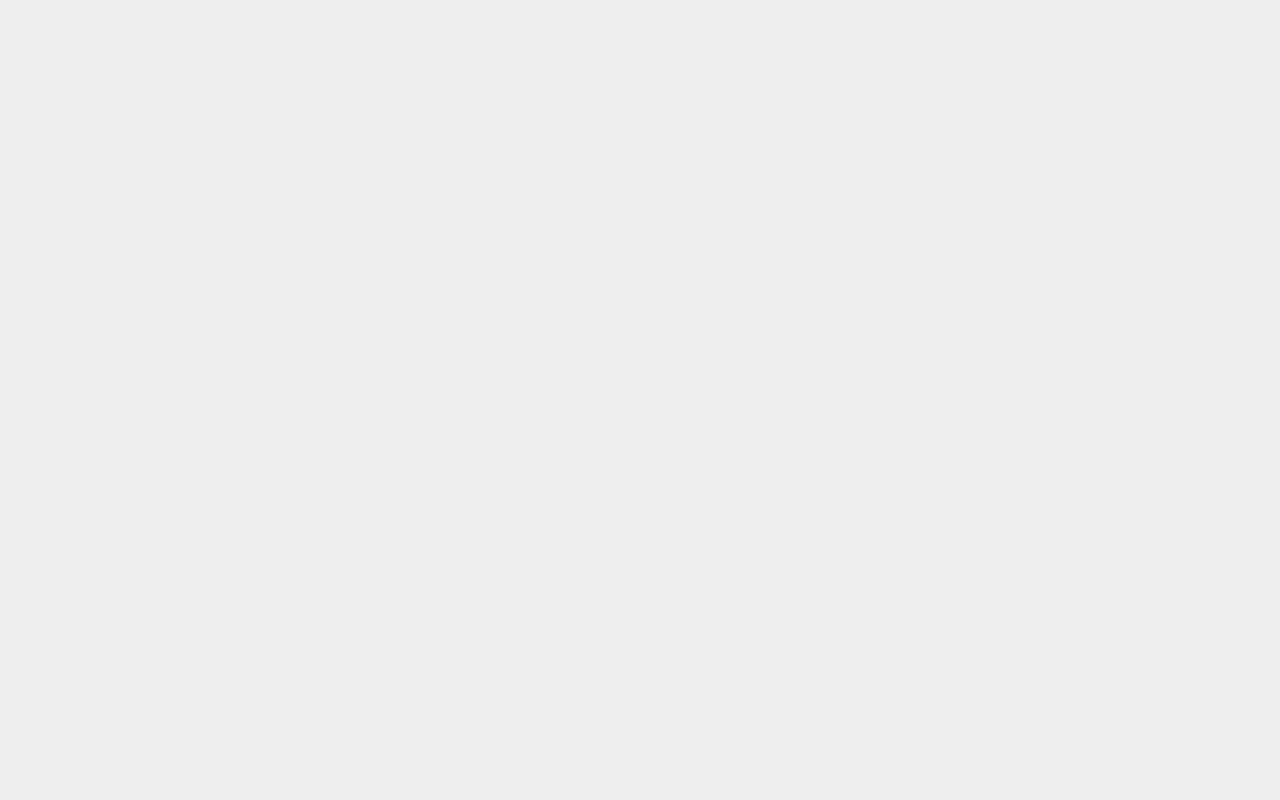
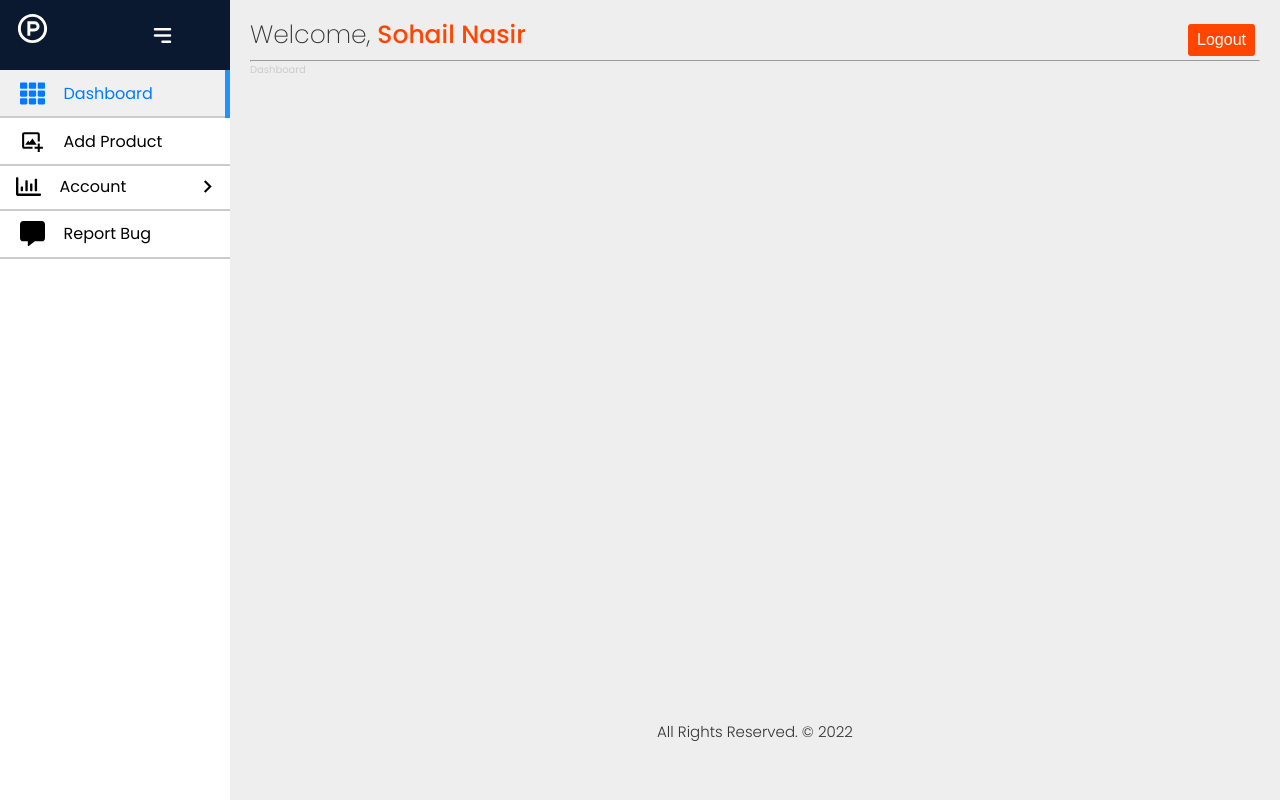
Before and after one commit to sohailnasir74atWork/inventory_system_Frontend, a React (Create React App) app: page /dashboard in a window 1280 px wide. Before the commit this address had no page. Built offline with nearby package versions, Linux system fonts and the light colour scheme.

Commit message:
3 hrs work

```diff
--- a/src/App.js
+++ b/src/App.js
@@ -1,9 +1,13 @@
 import { BrowserRouter, Routes, Route } from "react-router-dom";
+import Layout from "./components/Layout/Layout";
 import Forgot from "./pages/auth/Forgot";
 import Login from "./pages/auth/Login";
 import Register from "./pages/auth/Register";
 import Reset from "./pages/auth/Reset";
+import Dashboard from "./pages/dashboard/Dashboard";
 import Home from "./pages/home/home";
+import Sidebar from "./components/sidebar/Sidebar";
+
 
 
 
@@ -12,12 +16,21 @@
   return (
     <BrowserRouter>
     <Routes>
-    <Route path="/home" element={<Home/>}/>
+    <Route path="/" element={<Home/>}/>
     <Route path="/register" element={<Register/>}/>
     <Route path="/login" element={<Login/>}/>
     <Route path="/forgot" element={<Forgot/>}/>
     <Route path="/restpasword/:resetToken" element={<Reset/>}/>
 
+
+    <Route path="/dashboard" element={
+    <Sidebar>
+      <Layout>
+        <Dashboard/>
+      </Layout>
+    </Sidebar>
+
+    }/>
     </Routes>
     </BrowserRouter>
   );
--- /dev/null
+++ b/src/Data/Menu.js
@@ -0,0 +1,36 @@
+import { FaTh, FaRegChartBar, FaCommentAlt } from "react-icons/fa";
+import { BiImageAdd } from "react-icons/bi";
+
+const menu = [
+  {
+    title: "Dashboard",
+    icon: <FaTh />,
+    path: "/dashboard",
+  },
+  {
+    title: "Add Product",
+    icon: <BiImageAdd />,
+    path: "/add-product",
+  },
+  {
+    title: "Account",
+    icon: <FaRegChartBar />,
+    childrens: [
+      {
+        title: "Profile",
+        path: "/profile",
+      },
+      {
+        title: "Edit Profile",
+        path: "/edit-profile",
+      },
+    ],
+  },
+  {
+    title: "Report Bug",
+    icon: <FaCommentAlt />,
+    path: "/contact-us",
+  },
+];
+
+export default menu;
--- a/src/components/Layout/Layout.js
+++ b/src/components/Layout/Layout.js
@@ -1,6 +1,7 @@
 import React from "react";
-import Footer from "../footer/Footer";
-import Header from "../header/Header";
+import Footer from "../Footer/Footer";
+import Header from "../Header/Header";
+
 
 const Layout = ({ children }) => {
   return (
--- a/src/components/sidebar/Sidebar.js
+++ b/src/components/sidebar/Sidebar.js
@@ -1,11 +1,34 @@
-import React from 'react'
+import React, { Children, useState } from 'react'
+import "../sidebar/Sidebar.scss"
+import { RiProductHuntLine} from 'react-icons/ri'
+import {HiMenuAlt3} from "react-icons/hi"
+import menu from '../../Data/Menu'
+import SidebarItem from './sidebarItem'
 
-const Sidebar = (children) => {
+const Sidebar = ({children}) => {
+  const [isOpen, setIsOpen] = useState(true)
+const toggle = ()=>{setIsOpen(!isOpen)}
   return (
     <div className='layout'>
-        <div className='sidebar'>Sidebar</div>
-    <main>{children}</main>
+        <div className='sidebar' style={{width: isOpen? "230px" : "60px" }}>
+            <div className='top_section'>
+              <div className='logo' style={{display: isOpen? "block" : "none"}}>
+                <RiProductHuntLine size={35} />
+              </div>
+              <div className='bars' style={{marginLeft: isOpen? "100px" : "0px"}}>
+                <HiMenuAlt3 onClick={toggle}/>
+              </div>
+            </div>
+
+            {menu.map((item, index)=>{
+            return <SidebarItem key={index} item={item} isOpen={isOpen}/>})}
+
+            </div>
+
+            <main style={{paddingLeft: isOpen? "230px" : "60px", transition: "all 0.5s"}}>
+            {children}</main>
     </div>
+
   )
 }
 
--- /dev/null
+++ b/src/components/sidebar/Sidebar.scss
@@ -0,0 +1,145 @@
+.layout {
+  display: flex;
+}
+main {
+  width: 100%;
+  // padding: 20px;
+  color: #ccc;
+}
+.sidebar {
+  position: fixed;
+  top: 0;
+  left: 0;
+  width: 230px;
+  height: 100vh;
+  flex-shrink: 0;
+  background-color: var(--color-white);
+  overflow: auto;
+  color: var(-color-dark);
+  transition: all 0.5s;
+}
+
+.top_section {
+  display: flex;
+  align-items: center;
+  padding: 10px 15px;
+  // border-bottom: 2px solid #ccc;
+  transition: all 0.5s;
+  background-color: var(--dark-blue);
+  height: 70px;
+}
+.logo {
+  font-size: 30px;
+  color: var(--color-white);
+}
+.bars {
+  display: flex;
+  font-size: 25px;
+  margin-left: 70px;
+  cursor: pointer;
+  color: var(--color-white);
+  transition: all 0.3s;
+}
+
+.bars:hover {
+  color: var(--color-primary);
+  font-size: 27px;
+}
+
+.sidebar-item {
+  padding: 0.75em 1em;
+  display: block;
+  // border-radius: 5px;
+  // border-bottom: 2px solid #ccc;
+  background-color: rgba(255, 255, 255, 0.1);
+  transition: background-color 0.15s;
+}
+
+.s-parent {
+  border-bottom: 2px solid #ccc;
+}
+
+.sidebar-item:hover {
+  background-color: #eee;
+}
+
+.sidebar-title {
+  display: flex;
+  font-size: 1.2em;
+  justify-content: space-between;
+  align-items: center;
+}
+
+.sidebar-title span {
+  display: flex;
+  justify-content: flex-start;
+  align-items: flex-start;
+  gap: 12px;
+  transition: all 0.5s;
+  font-size: 1.6rem;
+}
+
+.sidebar-title span .icon {
+  display: flex;
+  justify-content: center;
+  align-items: center;
+  width: 1.5em;
+  font-size: 25px;
+}
+
+.sidebar-title .arrow-icon {
+  cursor: pointer;
+  transition: all 0.5s;
+}
+
+.sidebar-item.open > .sidebar-title .arrow-icon {
+  transform: rotate(90deg);
+}
+
+.sidebar-content {
+  padding-top: 0.25em;
+  height: 0;
+  overflow: hidden;
+}
+.sidebar-item.open > .sidebar-content {
+  height: auto;
+}
+
+.s-child {
+  border: 1px solid #ccc;
+  border-radius: 3px;
+  margin-top: 5px;
+}
+
+.s-child:hover {
+  border: 1px solid var(--light-blue);
+}
+
+a {
+  color: var(--colo-dark);
+  text-decoration: none;
+  transition: all 0.2s;
+}
+
+.active {
+  color: var(--color-primary);
+  display: block;
+  position: relative;
+  width: 100%;
+  height: auto;
+  background-color: #eee;
+}
+
+.active::after {
+  content: "";
+  position: absolute;
+  width: 5px;
+  height: 100%;
+  right: 0;
+  top: 0;
+  background-color: var(--light-blue);
+}
+
+.sublink .sidebar-item .sidebar-title {
+  padding-left: 40px;
+}
--- /dev/null
+++ b/src/components/sidebar/sidebarItem.js
@@ -0,0 +1,65 @@
+import React, { useState } from "react";
+import { MdKeyboardArrowRight } from "react-icons/md";
+import { NavLink } from "react-router-dom";
+
+const activeLink = ({ isActive }) => (isActive ? "active" : "link");
+const activeSublink = ({ isActive }) => (isActive ? "active" : "link");
+
+const SidebarItem = ({ item, isOpen }) => {
+  const [expandMenu, setExpandMenu] = useState(false);
+
+  if (item.childrens) {
+    return (
+      <div
+        className={
+          expandMenu ? "sidebar-item s-parent open" : "sidebar-item s-parent"
+        }
+      >
+        <div className="sidebar-title">
+          <span>
+            {item.icon && <div className="icon">{item.icon}</div>}
+            {isOpen && <div>{item.title}</div>}
+          </span>
+          <MdKeyboardArrowRight
+            size={25}
+            className="arrow-icon"
+            onClick={() => setExpandMenu(!expandMenu)}
+          />
+        </div>
+        <div className="sidebar-content">
+          {item.childrens.map((child, index) => {
+            return (
+              <div key={index} className="s-child">
+                <NavLink to={child.path} className={activeSublink}>
+                  <div className="sidebar-item">
+                    <div className="sidebar-title">
+                      <span>
+                        {child.icon && <div className="icon">{child.icon}</div>}
+                        {isOpen && <div>{child.title}</div>}
+                      </span>
+                    </div>
+                  </div>
+                </NavLink>
+              </div>
+            );
+          })}
+        </div>
+      </div>
+    );
+  } else {
+    return (
+      <NavLink to={item.path} className={activeLink}>
+        <div className="sidebar-item s-parent">
+          <div className="sidebar-title">
+            <span>
+              {item.icon && <div className="icon">{item.icon}</div>}
+              {isOpen && <div>{item.title}</div>}
+            </span>
+          </div>
+        </div>
+      </NavLink>
+    );
+  }
+};
+
+export default SidebarItem;
--- a/src/pages/auth/Login.js
+++ b/src/pages/auth/Login.js
@@ -19,7 +19,7 @@
             </form>
             <Link to="/forgot">Forgot Password</Link>
             <span className={styles.register}>
-              <Link to="/home">Home</Link>
+              <Link to="/">Home</Link>
               <p>&nbsp; Don't have a account? &nbsp;</p>
               <Link to="/register">Register</Link>
             </span>
--- a/src/pages/auth/Register.js
+++ b/src/pages/auth/Register.js
@@ -21,7 +21,7 @@
               <button type='submit' className='--btn --btn-primary --btn-block'>Register</button>
             </form>
             <span className={styles.register}>
-              <Link to="/home">Home</Link>
+              <Link to="/">Home</Link>
               <p>&nbsp; Already have an account? &nbsp;</p>
               <Link to="/login">Login</Link>
             </span>
--- /dev/null
+++ b/src/pages/dashboard/Dashboard.js
@@ -0,0 +1,9 @@
+import React from 'react'
+
+const Dashboard = () => {
+  return (
+    <div>Dashboard</div>
+  )
+}
+
+export default Dashboard
```
